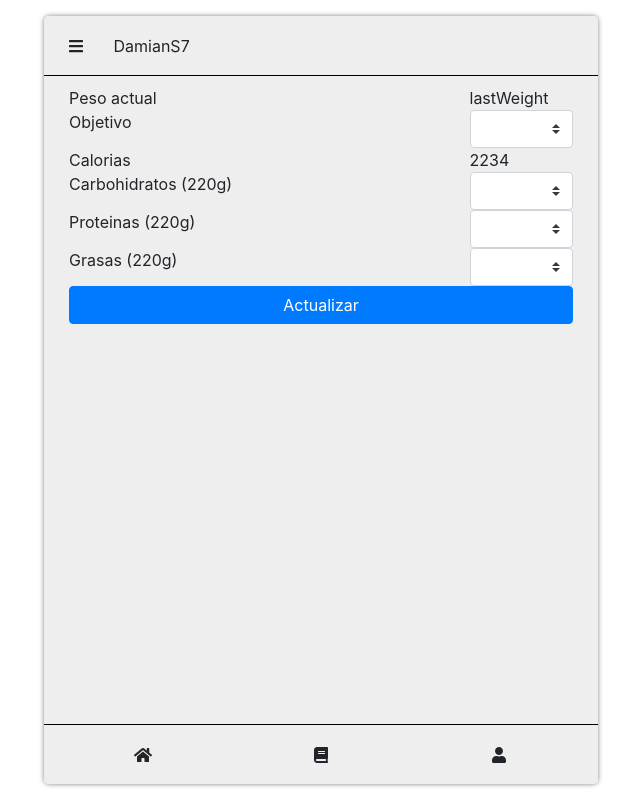
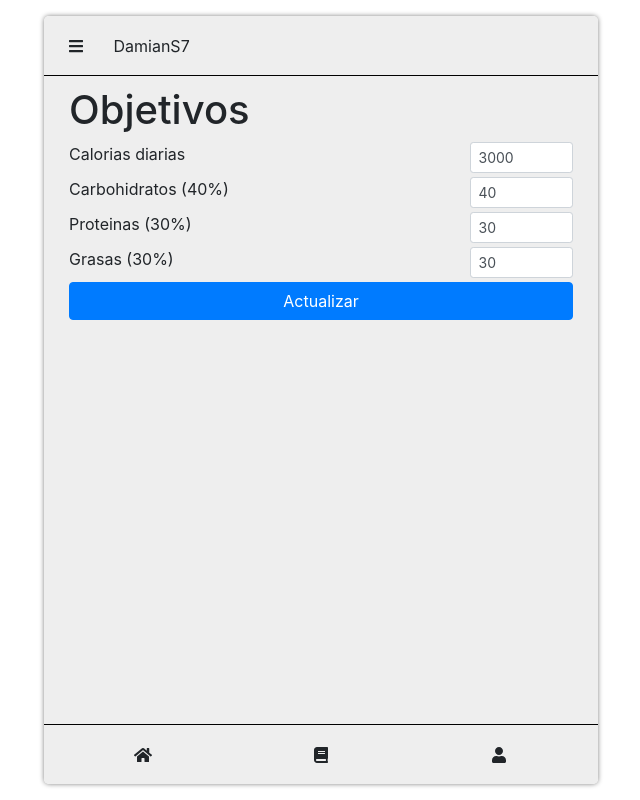
Before and after one commit to damianS7/fitCalc-spring-frontend, a Vue app: page /goals in a window 1280 px wide. Shown: the whole page, without its empty margins (319-959 px from the left). Built offline with nearby package versions, Linux system fonts and the light colour scheme.

Commit message:
Vista de objetivos mejorada a falta del guardado

```diff
--- a/src/store/index.js
+++ b/src/store/index.js
@@ -23,7 +23,7 @@ const state = {
     // Objetivos del usuario (kcal)
     // Distribucion de calorias
     goals: {
-      kcal: 3000, proteins: 25, fats: 20, carbohydrates: 55
+      kcal: 3000, proteins: 30, fats: 30, carbohydrates: 40
     },
 
     // Registro de comidas
@@ -66,6 +66,13 @@ const state = {
 };
 
 const mutations = {
+  SET_GOAL(state, {goal, value}) {
+    Vue.set(state.profile.goals, goal, value);
+  },
+  SET_GOALS(state, goals) {
+    // esto no funciona creo ...
+    Vue.set(state.profile, "goals", goals);
+  },
   // ADD_WEIGHT_TO_HISTORY?
   ADD_WEIGHT(state, obj) {
     Vue.set(state.profile.weights, obj.date, { weight: obj.weight });
@@ -108,6 +115,9 @@ const getters = {
   },
   getGoals() {
     return state.profile.goals;
+  },
+  getGoal: () => (goalName) => {
+    return state.profile.goals[goalName];
   },
   getSetting: () => (settingName) => {
     return state.settings[settingName];
@@ -195,6 +205,9 @@ const getters = {
 };
 
 const actions = {
+  async updateGoal(context, {goal, value}) {
+    context.commit("SET_GOAL", { goal, value});
+  },
   async addMealToSettings(context, meal) {
     context.commit("ADD_MEAL_SETTING", meal);
   },
--- a/src/views/Goals.vue
+++ b/src/views/Goals.vue
@@ -1,61 +1,69 @@
 <template>
   <b-col cols="12">
-    <b-row>
-      <b-col cols="9"> Peso actual </b-col>
-      <b-col> lastWeight </b-col>
-    </b-row>
-    <b-row>
-      <b-col cols="9"> Objetivo </b-col>
-      <b-col>
-        <b-form-select id="inline-form-custom-select-pref">
-          <template #first>
-            <b-form-select-option :value="null" disabled>
-            </b-form-select-option>
-          </template>
-        </b-form-select>
+    <b-row align-v="center">
+      <b-col cols="12">
+        <h1>Objetivos</h1>
       </b-col>
     </b-row>
-
-    <b-row>
-      <b-col cols="9"> Calorias </b-col>
-      <b-col> 2234 </b-col>
-    </b-row>
-    <b-row>
-      <b-col cols="9"> Carbohidratos (220g) </b-col>
+    <b-row class="mb-1">
+      <b-col cols="9"> Calorias diarias </b-col>
       <b-col>
-        <b-form-select id="inline-form-custom-select-pref">
-          <template #first>
-            <b-form-select-option :value="null" disabled>
-            </b-form-select-option>
-          </template>
-        </b-form-select>
+        <b-form-input
+          v-model="dailyKcal"
+          type="number"
+          step="100"
+          min="0"
+          max="6000"
+          size="sm"
+        ></b-form-input>
       </b-col>
     </b-row>
-    <b-row>
-      <b-col cols="9"> Proteinas (220g) </b-col>
+    <b-row class="mb-1">
+      <b-col cols="9"> Carbohidratos ({{ carbohydrates }}%) </b-col>
       <b-col>
-        <b-form-select id="inline-form-custom-select-pref">
-          <template #first>
-            <b-form-select-option :value="null" disabled>
-            </b-form-select-option>
-          </template>
-        </b-form-select>
+        <b-form-input
+          v-model="carbohydrates"
+          type="number"
+          step="5"
+          min="0"
+          max="100"
+          size="sm"
+        ></b-form-input>
       </b-col>
     </b-row>
-    <b-row>
-      <b-col cols="9"> Grasas (220g) </b-col>
+    <b-row class="mb-1">
+      <b-col cols="9"> Proteinas ({{ proteins }}%) </b-col>
       <b-col>
-        <b-form-select id="inline-form-custom-select-pref">
-          <template #first>
-            <b-form-select-option :value="null" disabled>
-            </b-form-select-option>
-          </template>
-        </b-form-select>
+        <b-form-input
+          v-model="proteins"
+          type="number"
+          step="5"
+          min="0"
+          max="100"
+          size="sm"
+        ></b-form-input>
+      </b-col>
+    </b-row>
+    <b-row class="mb-1">
+      <b-col cols="9"> Grasas ({{ fats }}%) </b-col>
+      <b-col>
+        <b-form-input
+          v-model="fats"
+          type="number"
+          step="5"
+          min="0"
+          max="100"
+          size="sm"
+        ></b-form-input>
       </b-col>
     </b-row>
     <b-row class="mb-1">
       <b-col cols="12">
-        <b-button type="submit" variant="primary" class="w-100"
+        <b-button
+          @click="saveChanges()"
+          type="submit"
+          variant="primary"
+          class="w-100"
           >Actualizar</b-button
         >
       </b-col>
@@ -64,7 +72,61 @@
 </template>
 
 <script>
-export default {};
+import { mapActions, mapGetters } from "vuex";
+const methods = {
+  ...mapActions({ updateGoal: "updateGoal" }),
+  saveChanges() {},
+};
+
+const computed = {
+  ...mapGetters({ getGoal: "getGoal" }),
+  dailyKcal: {
+    get() {
+      return this.getGoal("kcal");
+    },
+    set(value) {
+      this.updateGoal({
+        goal: "kcal",
+        value,
+      });
+    },
+  },
+  proteins: {
+    get() {
+      return this.getGoal("proteins");
+    },
+    set(value) {
+      this.updateGoal({
+        goal: "proteins",
+        value,
+      });
+    },
+  },
+  carbohydrates: {
+    get() {
+      return this.getGoal("carbohydrates");
+    },
+    set(value) {
+      this.updateGoal({
+        goal: "carbohydrates",
+        value,
+      });
+    },
+  },
+  fats: {
+    get() {
+      return this.getGoal("fats");
+    },
+    set(value) {
+      this.updateGoal({
+        goal: "fats",
+        value,
+      });
+    },
+  },
+};
+
+export default { methods, computed };
 </script>
 
 <style>
```
